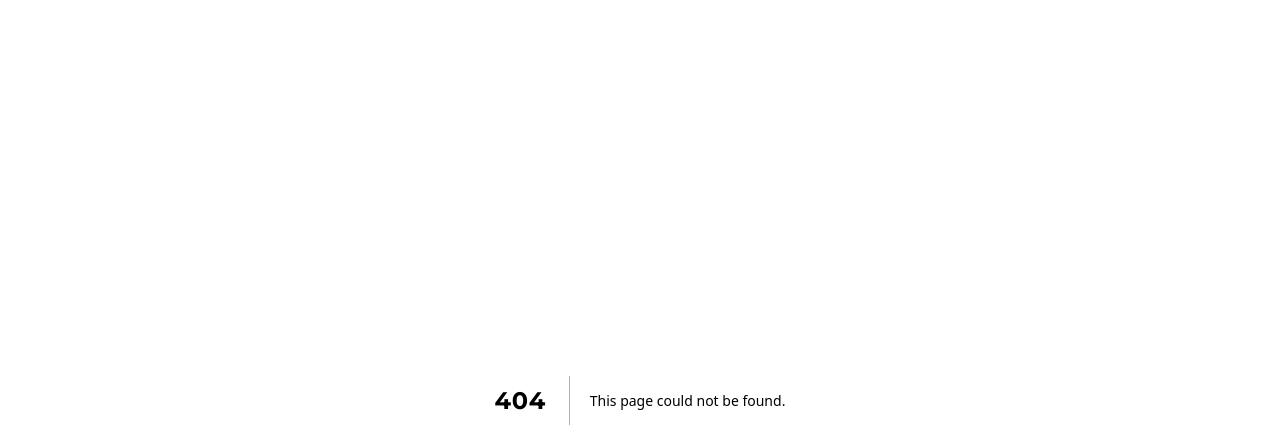
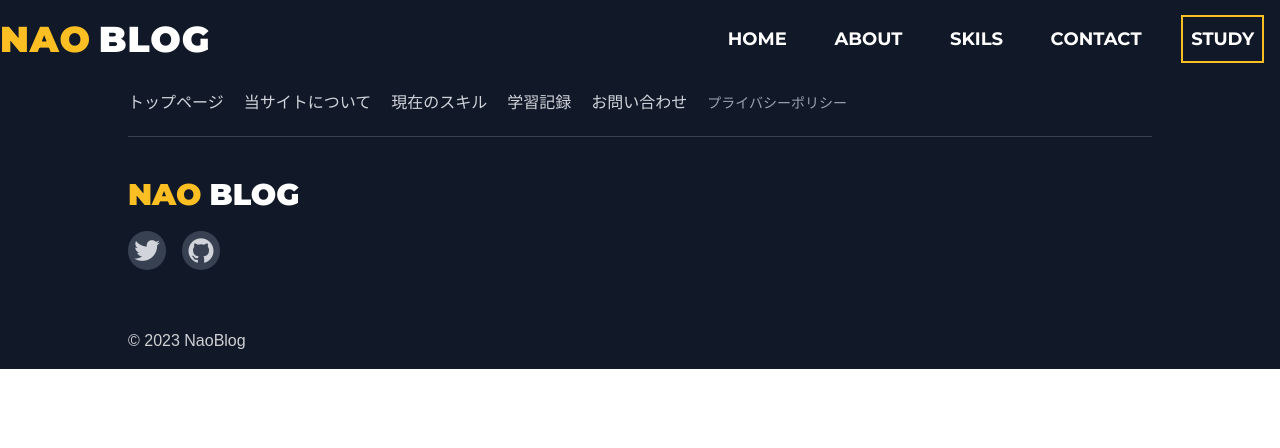
Before and after one commit to naomina121/naomina, a Next.js app: page /study in a window 1280 px wide. Before the commit this address had no page. Shown: the top 448 px of the page. Built offline with nearby package versions, Linux system fonts and the light colour scheme; a web font is replaced by a local one.

Commit message:
学習記録ページの作成

```diff
--- a/components/Footer.tsx
+++ b/components/Footer.tsx
@@ -21,11 +21,11 @@ const Footer = () => {
             </li>
             <li>
               <Link className="text-gray-300 mr-5 text-base" href="/#skils">
-                スキルについて
+                現在のスキル
               </Link>
             </li>
             <li>
-              <Link className="text-gray-300 mr-5 text-base" href="/#study">
+              <Link className="text-gray-300 mr-5 text-base" href="/study">
                 学習記録
               </Link>
             </li>
--- a/components/Header.tsx
+++ b/components/Header.tsx
@@ -1,14 +1,35 @@
 import React from 'react';
 import Navgation from './Navgation';
+import { useRouter } from 'next/router';
+import Link from 'next/link';
 
 const Header = () => {
+  let router = useRouter();
+  let current = router.pathname == '/';
+  let siteTitle = () => {
+    if (current) {
+      return (
+        <h1 className="text-white flex-end">
+          <span className="text-amber-400 pr-2">NAO</span>BLOG
+        </h1>
+      );
+    } else {
+      return (
+        <Link
+          href="/"
+          className="text-white font-black leading-tight tracking-wide text-4xl flex-end font-['Montserrat',sans-serif] hover:opacity-3"
+        >
+          <span className="text-amber-400 pr-2">NAO</span>BLOG
+        </Link>
+      );
+    }
+  };
+
   return (
     <header>
       <div className="fixed top-0 left-0 w-full z-30 bg-gray-900 h-[78px] leading-[1.5]">
         <div className="max-w-screen-xl flex h-full justify-between items-center flex-end m-auto">
-          <h1 className="text-white flex-end">
-            <span className="text-amber-400 pr-2">NAO</span>BLOG
-          </h1>
+          {siteTitle()}
           <Navgation />
         </div>
       </div>
--- a/components/Navgation.tsx
+++ b/components/Navgation.tsx
@@ -1,8 +1,12 @@
+import { useRouter } from 'next/router';
 import React from 'react';
 import Link from 'next/link';
 
 const Navgation = () => {
-  const current = 'current';
+  let router = useRouter();
+  let currentPath = router.pathname == '/study';
+  let current = router.pathname == '/';
+
   return (
     <nav className="flex items-center max-w-xl w-full">
       <ul className="flex list-none w-full items-center text-lg font-['Montserrat',sans-serif] font-medium justify-around">
@@ -22,7 +26,7 @@ const Navgation = () => {
             current ? 'p-2 header-menu-hover' : 'p-2 header-menu-hover'
           }
         >
-          <Link className="text-white" href="#about">
+          <Link className="text-white" href="/#about">
             ABOUT
           </Link>
         </li>
@@ -32,7 +36,7 @@ const Navgation = () => {
             current ? 'p-2 header-menu-hover' : 'p-2 header-menu-hover'
           }
         >
-          <Link className="text-white" href="#skils">
+          <Link className="text-white" href="/#skils">
             SKILS
           </Link>
         </li>
@@ -42,12 +46,18 @@ const Navgation = () => {
             current ? 'p-2 header-menu-hover current' : 'p-2 header-menu-hover'
           }
         >
-          <Link className="text-white" href="#contact">
+          <Link className="text-white" href="/#contact">
             CONTACT
           </Link>
         </li>
-        <li className="p-2 header-menu-hover">
-          <Link className="text-white" href="/study">
+        <li
+          className={
+            currentPath
+              ? 'p-2 header-menu-hover current'
+              : 'p-2 header-menu-hover'
+          }
+        >
+          <Link href="/study" className="text-white">
             STUDY
           </Link>
         </li>
--- /dev/null
+++ b/src/pages/study/index.tsx
@@ -0,0 +1,9 @@
+import { NextPage } from 'next';
+import React from 'react';
+import Layout from '@/components/Layout';
+
+const Study: NextPage = () => {
+  return <Layout>test</Layout>;
+};
+
+export default Study;
```
